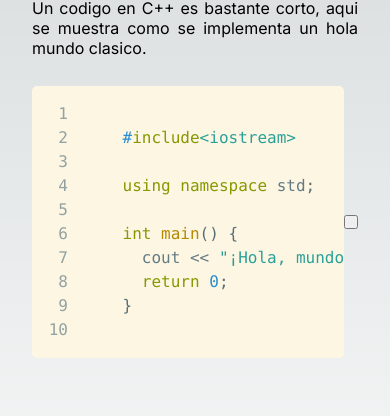
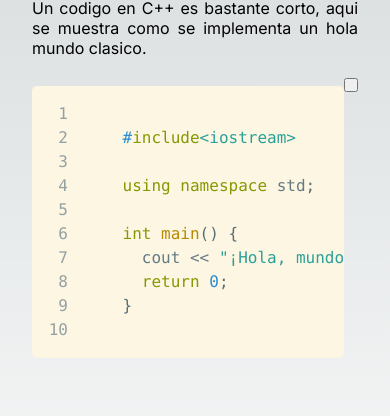
Before and after one commit to JDDMR03/CodeXLearn, a Next.js app: page /esqueleto in a window 390 px wide. Shown: the part 142-558 px from the top of the page. Built offline with nearby package versions, Linux system fonts and the light colour scheme; a web font is replaced by a local one.

Commit message:
fixing copy to clipboard feature

```diff
--- a/src/styles/Article.module.css
+++ b/src/styles/Article.module.css
@@ -26,13 +26,6 @@
 
 .article strong{
   color: rgba(1, 65, 255, 0.4);
-}
-
-.code{
-  width: 100%;
-  display: flex;
-  flex-direction: column;
-  align-items: flex-start;
 }
 
 .codeviewer i{
@@ -74,10 +67,6 @@
     overflow-x: auto;
     width: 100%;
     display: flex;
-    justify-content: center;
-    align-items: center;
-  }
-  .code{
-    overflow-x: auto;
+    align-items: flex-start;
   }
 }
```
